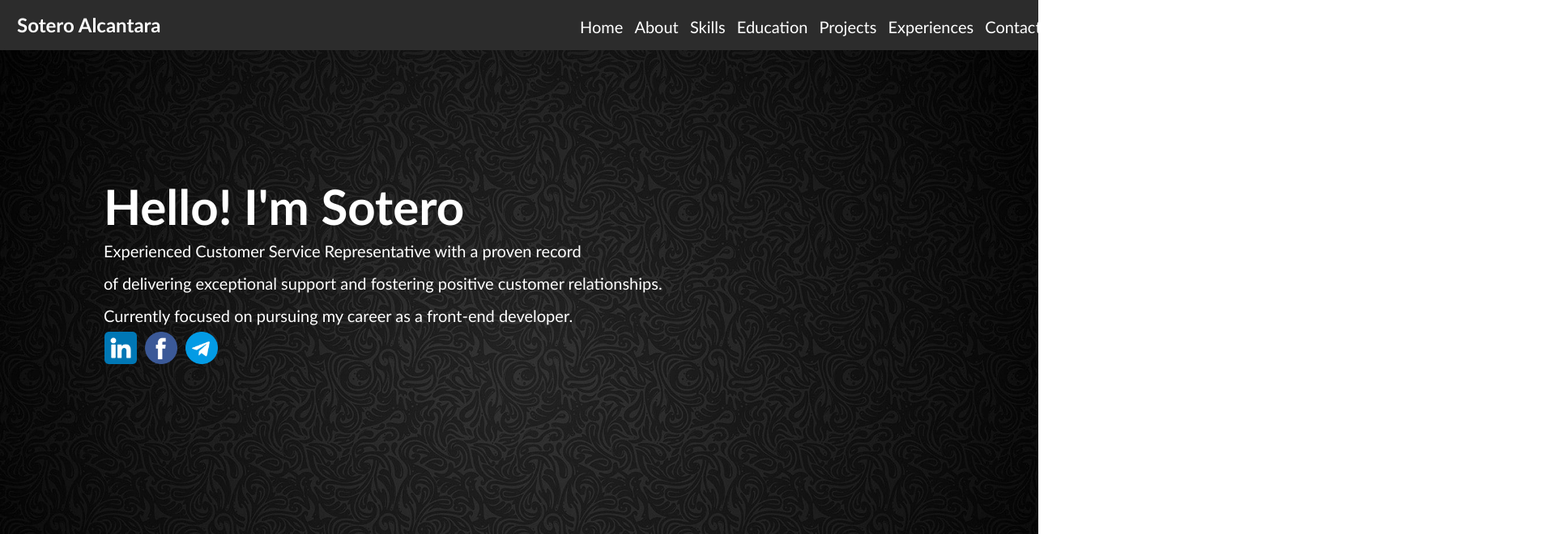
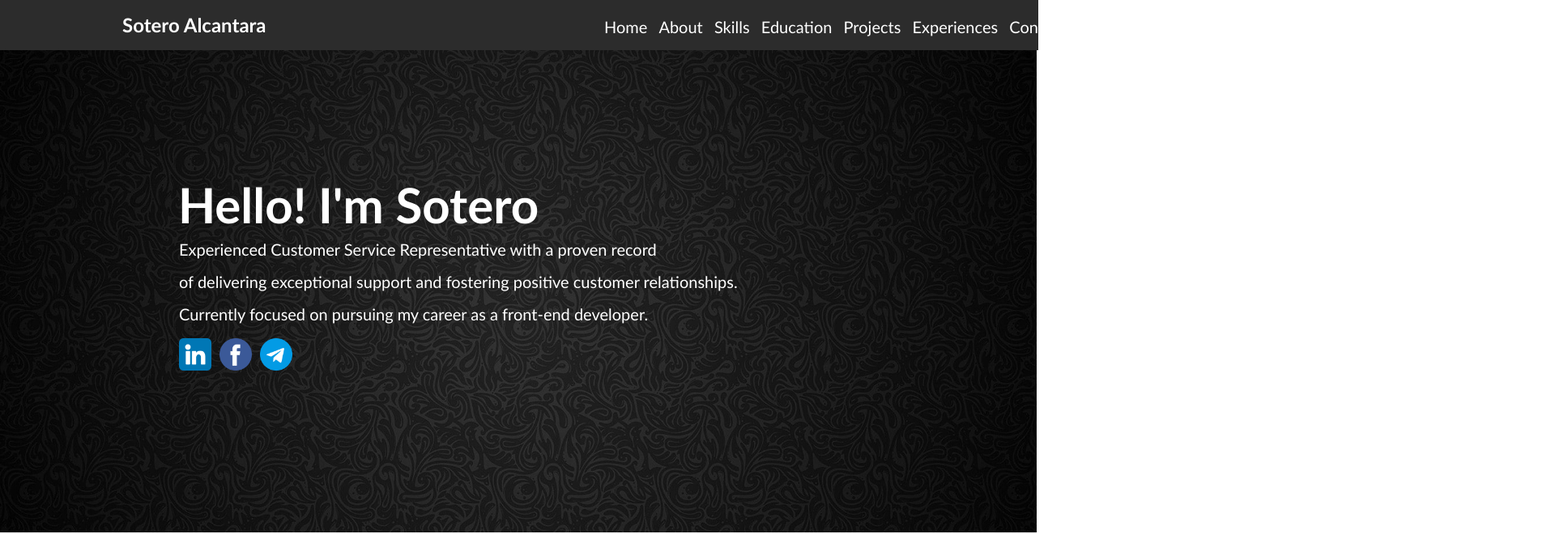
Before and after one commit to roiialcantara/roiialcantara.github.io, a website: page index.html in a window 1280 px wide. Shown: the top 660 px of the page at 81% size, 1920 px wide, since content can reach past the window. Drawn offline with Linux system fonts and the light colour scheme; files whose address does not match are found by name.

```diff
--- a/index.html
+++ b/index.html
@@ -88,7 +88,7 @@
             <h2>Bachelor of Science in Information Technology</h2>
             <p>Laguna State Polytechnic University San Pablo City Campus</p>
             <h3>2018 -2022</h3>
-            <img src="/img/LC.jpg" alt="LagunaColleges" />
+            <!--img src="/img/LC.jpg" alt="LagunaColleges" /-->
             <h2>Science, Technology, Engineering, and Mathematics (STEM)</h2>
             <p>Laguna Colleges</p>
             <h3>2016-2018</h3>
--- a/style.css
+++ b/style.css
@@ -22,14 +22,14 @@
 }
 #sec-header h1{
     margin-top: 25px;
-    margin-left: 20px;
+    margin-left: 150px;
 }
 #sec-header li{
     list-style: none;
     display: inline;
     position: relative;
     top: -44px;
-    right: -670px;
+    right: -700px;
     padding: 5px;
 }
 #sec-header a{
@@ -51,41 +51,40 @@
     background-position: top center;
     background-repeat: no-repeat;
     object-fit: contain;
-    height: 500px;
-    margin: -10px;
-    margin-top: 60px;
+    height: 380px;
+    width: auto;
+    margin: -8px;
+    margin-top: -10px;
     margin-bottom: 100px;
-    padding: 50px;
-    overflow: hidden;
+    padding: 140px;
 }
-.info-container .info-item-home img{
-    height: 40px;
-    margin-left: 1px;
-    position: relative;
-    top: 30px;
-    left: 80px;
-    display: inline-block;
-    padding-right: 5px;
-    z-index: 1;
-}
+
 .info-container .info-item-home h1{
     font-size: 60px;
     line-height: 0.5;
     position: relative;
-    top: 80px;
+    top: 50px;
     left: 80px;
     color: white;
 }
 .info-container .info-item-home p{
     position: relative;
     font-size: 20px;
-    top: 50px;
-    left: 80px;
+    top: 20px;
+    left: 81px;
     line-height: 2;
     color: white;
-
 }
-
+.info-container .info-item-home img{
+    height: 40px;
+    margin-left: 1px;
+    position: relative;
+    top: 10px;
+    left: 80px;
+    display: inline-block;
+    padding-right: 5px;
+    z-index: 1;
+}
 /*Landing End*/
 
 /*About Start*/
```
